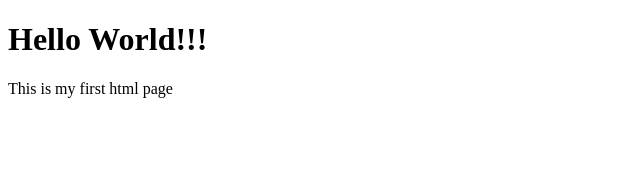
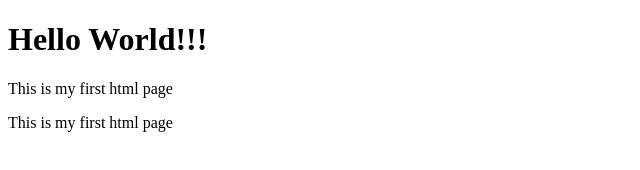
Before and after one commit to ArQueLarOretania/pruebaGit, a plain HTML site: page welcome.html in a window 1280 px wide. Shown: the whole page, without its empty margins (0-640 px from the left). Drawn offline with Linux system fonts and the light colour scheme.

Commit message:
Primera modificacion

```diff
--- a/welcome.html
+++ b/welcome.html
@@ -8,5 +8,6 @@
 <body>
     <h1>Hello World!!!</h1>
     <p>This is my first html page</p>
+    <p>This is my first html page</p>
 </body>
 </html>
```
